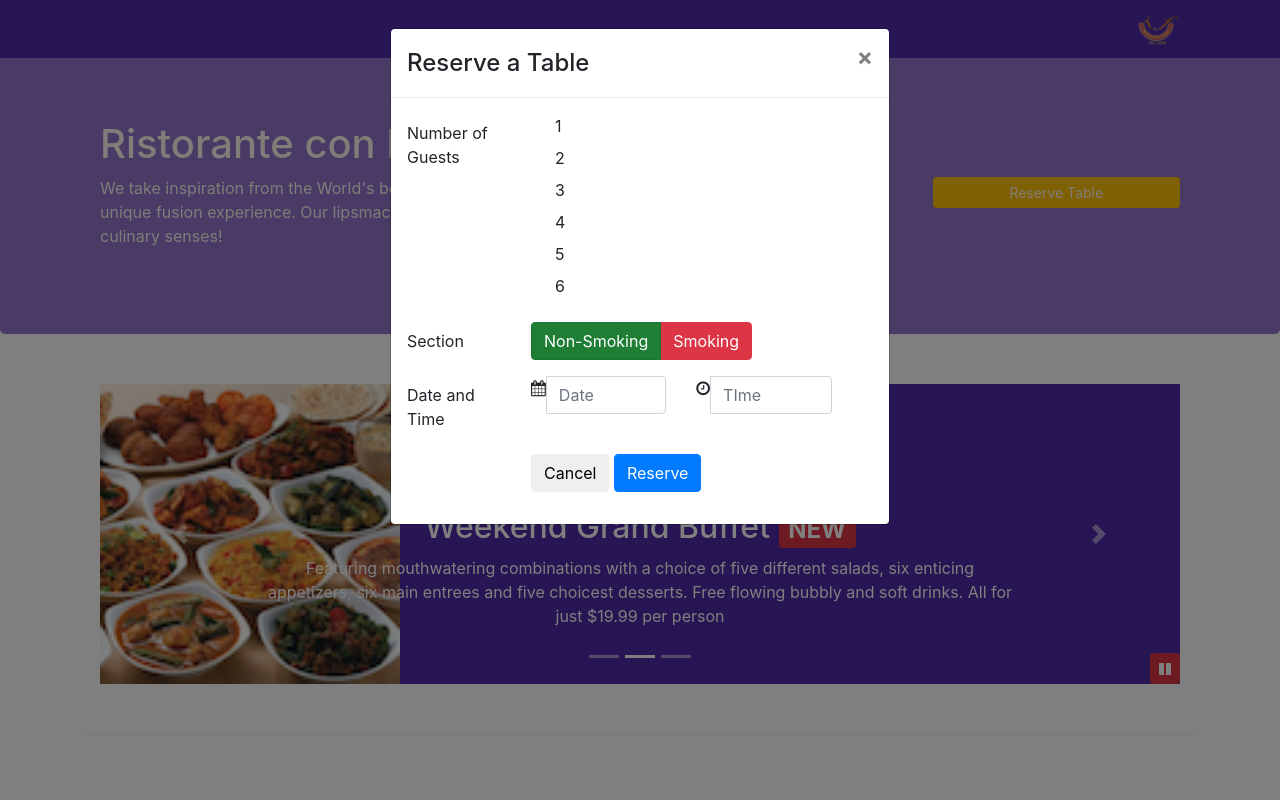
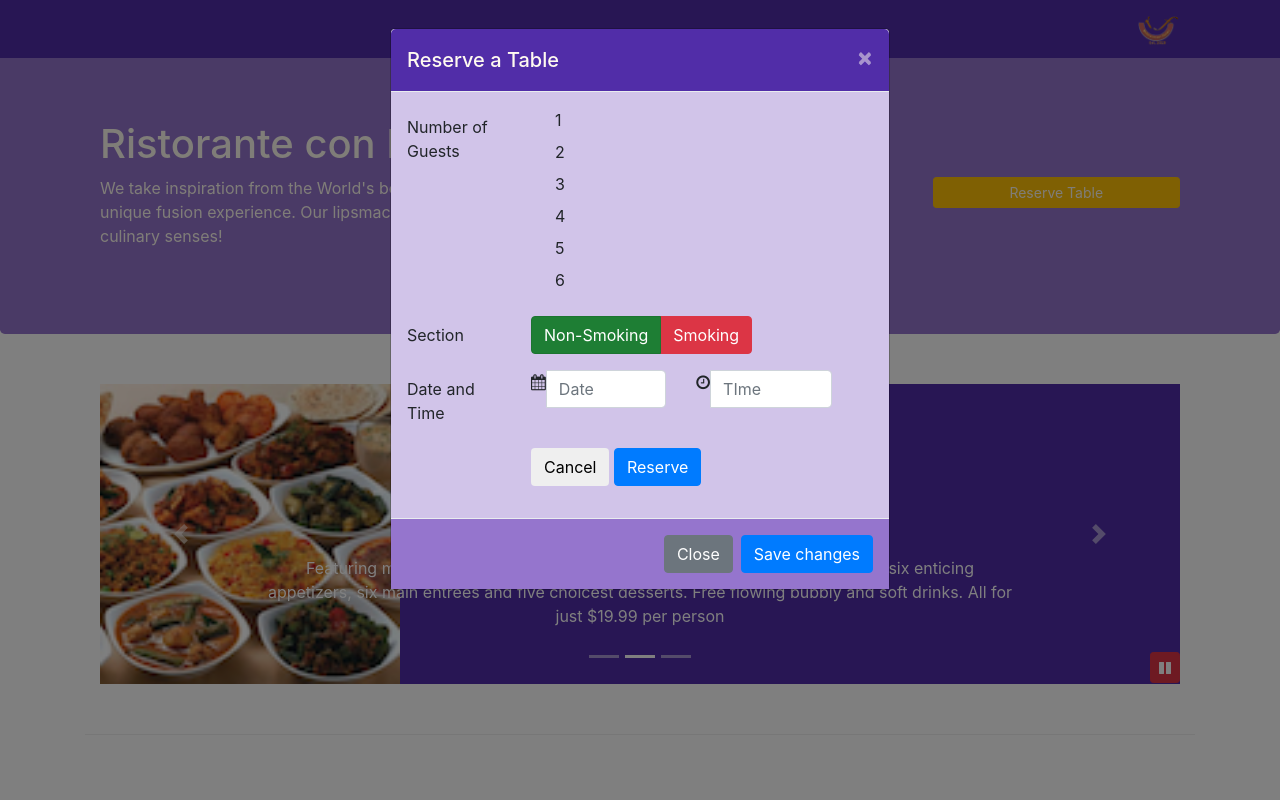
Before and after one commit to schuang29/bootstrap_starter, a website: page index.html in a window 1280 px wide. Both pictures are taken after a click on the link "Reserve Table". Shown: the top 800 px of the page. Drawn offline with nearby package versions, Linux system fonts and the light colour scheme.

Commit message:
Final assignment- js for modals, and styling

```diff
--- a/css/styles.scss
+++ b/css/styles.scss
@@ -66,8 +66,31 @@ body{
         }
     }
 }
+
 #carousel-button {
     right:0px;
     position: absolute;
-    bottom: 0px;
+    bottom: 1px;
 }
+
+.modal {
+
+    .modal-header {
+        background:$background-dark;
+    }
+
+    .modal-title {
+        color:floralwhite;
+    }
+    .close {
+        color: floralwhite;
+    }
+
+    .modal-body {
+        background-color: $background-pale;
+    }
+
+    .modal-footer {
+        background-color: $background-light;
+    }
+}
--- a/gulpfile.js
+++ b/gulpfile.js
@@ -13,7 +13,7 @@ var gulp  = require('gulp'),
     htmlmin = require('gulp-htmlmin');
 
 gulp.task('sass', function(){
-    return gulp.src('./css/*.sass')
+    return gulp.src('./css/*.scss')
     .pipe(sass().on('error', sass.logError))
     .pipe(gulp.dest('./css'));
 });
--- a/index.html
+++ b/index.html
@@ -33,7 +33,7 @@
             <li class="nav-item"><a class="nav-link" href="./contactus.html"><span class="fa fa-address-card fa-lg"></span> Contact</a></li>
           </ul>
           <span class="navbar-text">
-              <a data-toggle="modal" data-target="#loginModal">
+              <a id="loginBtn">
                   <span class="fa fa-sign-in"></span> Login
               </a>
           </span>
@@ -42,12 +42,15 @@
       </div>
     </nav>
 
-    <div id="loginModal" class="modal fade" role="dialog">
-        <div class="modal-dialog" role="content">
+    <!-- Login Modal -->
+    <div class="modal fade" id="loginModal" tabindex="-1" role="dialog" aria-labelledby="loginModal" aria-hidden="true">
+        <div class="modal-dialog" role="document">
             <div class="modal-content">
                 <div class="modal-header">
-                    <h4 class="modal-title">Login</h4>
-                    <button type="button" class="close" data-dismiss="modal">&times;</button>
+                <h5 class="modal-title" id="exampleModalLabel">Login</h5>
+                <button type="button" class="close" data-dismiss="modal" aria-label="Close">
+                    <span aria-hidden="true">&times;</span>
+                </button>
                 </div>
                 <div class="modal-body">
                     <form class="form-inline">
@@ -65,22 +68,24 @@
                             </label>
                         </div>
                     </form>
-
                 </div>
                 <div class="modal-footer">
-                    <button type="button" class="btn btn-default btn-sm" data-dismiss="modal">Cancel</button>
-                    <button type="submit" class="btn btn-primary btn-sm">Sign in</button>
+                <button type="button" class="btn btn-secondary" data-dismiss="modal">Close</button>
+                <button type="button" class="btn btn-primary">Save changes</button>
                 </div>
             </div>
         </div>
     </div>
 
-    <div id="reservationModal" class="modal fade" role="dialog">
-            <div class="modal-dialog" role="content">
+    <!-- Reservation Modal -->
+    <div class="modal fade" id="reservationModal" tabindex="-1" role="dialog" aria-labelledby="reservationModal" aria-hidden="true">
+        <div class="modal-dialog" role="document">
         <div class="modal-content">
             <div class="modal-header">
-                        <h4 class="modal-title">Reserve a Table</h4>
-                        <button type="button" class="close" data-dismiss="modal">&times;</button>
+            <h5 class="modal-title" id="exampleModalLabel">Reserve a Table</h5>
+            <button type="button" class="close" data-dismiss="modal" aria-label="Close">
+                <span aria-hidden="true">&times;</span>
+            </button>
             </div>
             <div class="modal-body">
                 <form>
@@ -132,7 +137,10 @@
                     </div>
                 </form>
             </div>
-
+            <div class="modal-footer">
+            <button type="button" class="btn btn-secondary" data-dismiss="modal">Close</button>
+            <button type="button" class="btn btn-primary">Save changes</button>
+            </div>
         </div>
         </div>
     </div>
@@ -148,7 +156,7 @@
                     <img src="img/logo.png" class="img-fluid">
                 </div>
                 <div class="col-12 col-sm align-self-center">
-                        <a data-toggle="modal" data-target="#reservationModal" type="button" class="btn btn-block btn-warning btn-sm">
+                    <a id="reserveTableBtn" type="button" class="btn btn-block btn-warning btn-sm">
                             Reserve Table
                     </a>
                 </div>
--- a/js/scripts.js
+++ b/js/scripts.js
@@ -15,3 +15,15 @@ $(document).ready(function(){
     });
 
 });
+
+$(document).ready(function(){
+    $("#reserveTableBtn").click(function(){
+        $("#reservationModal").modal();
+    });
+});
+
+$(document).ready(function(){
+    $("#loginBtn").click(function(){
+        $("#loginModal").modal();
+    });
+});
```
Also changed, not shown: css/styles.css. Lines whose indentation alone changed are shown as unchanged.
